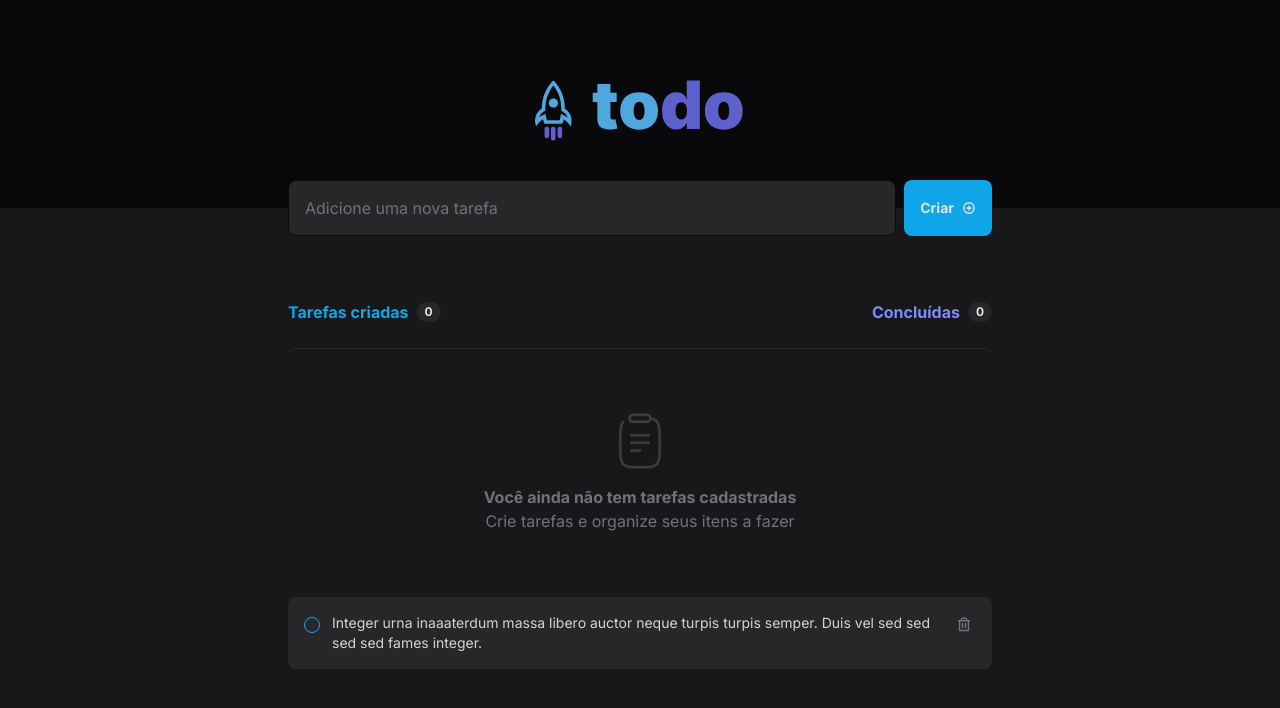
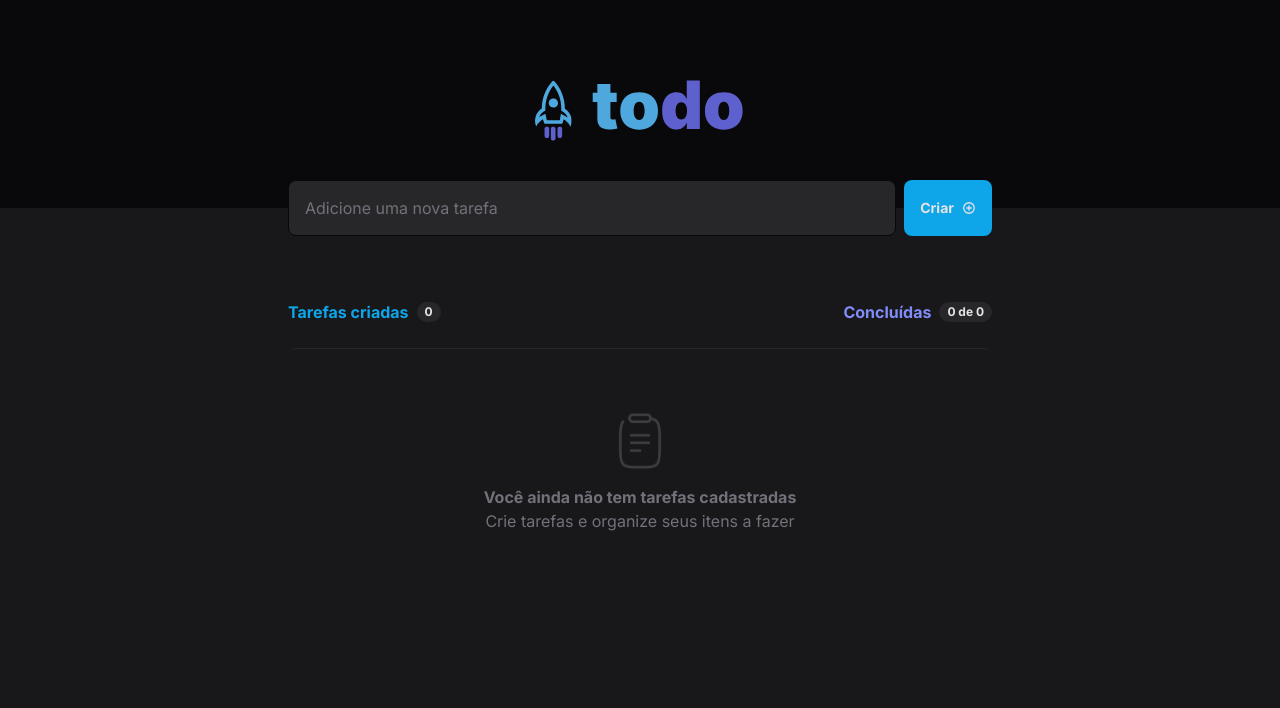
Before and after one commit to Albarral19/to-do-list-react-ts, a React (Vite) app: page / in a window 1280 px wide. Shown: the top 708 px of the page. Built offline with nearby package versions, Linux system fonts and the light colour scheme.

Commit message:
add todo

```diff
--- a/src/App.tsx
+++ b/src/App.tsx
@@ -1,15 +1,90 @@
+import { useState, FormEvent, ChangeEvent, InvalidEvent } from "react";
+import { PlusCircle } from "@phosphor-icons/react";
+
 import { Header } from "./components/Header";
-import { NewTask } from "./components/NewTask";
-import { Tasks } from "./components/Tasks";
+import { TasksList } from "./components/TasksList";
+import { Task } from "./Types";
 
 export function App() {
+  const [tasks, setTasks] = useState<Task[]>([]);
+  const [taskContent, setTaskContent] = useState("");
+
+  function handleCreateNewTask(event: FormEvent) {
+    event.preventDefault();
+
+    const newTask: Task = {
+      id: tasks.length + 1,
+      content: taskContent,
+      isCompleted: false,
+    };
+
+    setTasks([...tasks, newTask]);
+    setTaskContent("");
+  }
+
+  function createHandleTaskStatus(taskToChangeStatus: Task) {
+    return (event: ChangeEvent<HTMLInputElement>) => {
+      event.preventDefault();
+      const tasksAfterChangeStatus = tasks.map((task) => {
+        return task.id === taskToChangeStatus.id
+          ? { ...task, isCompleted: !task.isCompleted }
+          : task;
+      });
+
+      setTasks(tasksAfterChangeStatus);
+    };
+  }
+
+  function deleteTask(taskToDelete: Task) {
+    const tasksWithoutDeleteOne = tasks.filter((task) => {
+      return task.id !== taskToDelete.id;
+    });
+
+    setTasks(tasksWithoutDeleteOne);
+  }
+
+  function handleNewTaskChange(event: ChangeEvent<HTMLInputElement>) {
+    event.target.setCustomValidity("");
+    setTaskContent(event.target.value);
+  }
+
+  function handleNewTaskInvalid(event: InvalidEvent<HTMLInputElement>) {
+    event.target.setCustomValidity("Esse campo é obrigatório!");
+  }
+
+  const isNewTaskContentEmpty = taskContent.length === 0;
+
   return (
     <div className="h-screen bg-zinc-900">
       <Header />
-      <div className="container mx-auto w-full px-4 md:w-[736px]">
-        <NewTask />
-        <Tasks />
-      </div>
+      <main className="container mx-auto w-full px-4 md:w-[736px]">
+        <form
+          className="-mt-7 flex items-center justify-center gap-2"
+          onSubmit={handleCreateNewTask}
+        >
+          <input
+            name="taskContent"
+            className="h-14 w-full rounded-lg border border-zinc-950 bg-zinc-800 p-4 text-zinc-300 placeholder:text-zinc-500 focus:outline-none focus:ring focus:ring-indigo-400"
+            type="text"
+            placeholder="Adicione uma nova tarefa"
+            value={taskContent}
+            onChange={handleNewTaskChange}
+            onInvalid={handleNewTaskInvalid}
+            required
+          />
+          <button
+            className="flex h-14 items-center justify-center gap-2 rounded-lg bg-sky-500 p-4 text-sm font-bold text-zinc-200 hover:bg-sky-600"
+            disabled={isNewTaskContentEmpty}
+          >
+            <span>Criar</span> <PlusCircle size={14} weight="bold" />
+          </button>
+        </form>
+        <TasksList
+          tasks={tasks}
+          onDeleteTask={deleteTask}
+          onChangeTaskStatus={createHandleTaskStatus}
+        />
+      </main>
     </div>
   );
 }
--- /dev/null
+++ b/src/Types.tsx
@@ -0,0 +1,23 @@
+import { ChangeEvent } from "react";
+
+export interface Task {
+  id: number;
+  content: string;
+  isCompleted: boolean;
+}
+
+export interface TasksListProps {
+  tasks: Task[];
+  onDeleteTask: (taskToDelete: Task) => void;
+  onChangeTaskStatus: (
+    taskToChangeStatus: Task,
+  ) => (event: ChangeEvent<HTMLInputElement>) => void;
+}
+
+export interface TaskProps {
+  task: Task;
+  onDeleteTask: (taskToDelete: Task) => void;
+  onChangeTaskStatus: (
+    taskToChangeStatus: Task,
+  ) => (event: ChangeEvent<HTMLInputElement>) => void;
+}
--- a/src/components/NewTask.tsx
+++ /dev/null
@@ -1,16 +0,0 @@
-import { PlusCircle } from "@phosphor-icons/react";
-
-export function NewTask() {
-  return (
-    <form className="-mt-7 flex items-center justify-center gap-2">
-      <input
-        className="h-14 w-full rounded-lg border border-zinc-950 bg-zinc-800 p-4 text-zinc-300 placeholder:text-zinc-500 focus:outline-none focus:ring focus:ring-indigo-400"
-        type="text"
-        placeholder="Adicione uma nova tarefa"
-      />
-      <button className="flex h-14 items-center justify-center gap-2 rounded-lg bg-sky-500 p-4 text-sm font-bold text-zinc-200 hover:bg-sky-600">
-        <span>Criar</span> <PlusCircle size={14} weight="bold" />
-      </button>
-    </form>
-  );
-}
--- a/src/components/Task.tsx
+++ b/src/components/Task.tsx
@@ -1,44 +1,37 @@
 import { Trash, Check } from "@phosphor-icons/react";
-import { useState } from "react";
+import { TaskProps } from "../Types";
 
-export function Task() {
-  const [checked, setChecked] = useState(false);
-
-  function toggleCheckbox() {
-    setChecked(!checked);
-  }
-
+export function Task({ task, onDeleteTask, onChangeTaskStatus }: TaskProps) {
   return (
     <div className="flex items-start gap-3 rounded-lg bg-zinc-800 p-4">
       <label className="my-1 cursor-pointer">
         <input
           type="checkbox"
-          onChange={toggleCheckbox}
+          onChange={onChangeTaskStatus(task)}
           className="hidden"
-          checked={checked}
+          checked={task.isCompleted}
         />
         <div
           className={`flex size-4 items-center justify-center rounded-full transition-all ${
-            checked
+            task.isCompleted
               ? "border-none bg-indigo-600 hover:bg-indigo-500"
               : "border border-sky-500 hover:border-sky-400"
           }`}
         >
-          {checked && <Check size={10} weight="bold" />}
+          {task.isCompleted && <Check size={10} weight="bold" />}
         </div>
       </label>
 
       <p
-        className={`text-sm ${
-          checked ? "text-zinc-500 line-through" : "text-zinc-300"
+        className={`flex-1 text-sm ${
+          task.isCompleted ? "text-zinc-500 line-through" : "text-zinc-300"
         }`}
       >
-        Integer urna inaaaterdum massa libero auctor neque turpis turpis semper.
-        Duis vel sed sed sed sed fames integer.
+        {task.content}
       </p>
-      <div className="cursor-pointer rounded text-zinc-500 hover:bg-zinc-700 hover:text-red-400">
+      <button className="cursor-pointer rounded text-zinc-500 hover:bg-zinc-700 hover:text-red-400">
         <Trash className="my-1" width={24} weight="bold" />
-      </div>
+      </button>
     </div>
   );
 }
--- a/src/components/Tasks.tsx
+++ b/src/components/TasksList.tsx
@@ -1,25 +1,40 @@
+import { TasksListProps } from "../Types";
+import { Task } from "./Task";
 import ClipboardText from "../assets/Clipboard.svg";
-import { Task } from "./Task";
 
-export function Tasks() {
+export function TasksList({
+  tasks,
+  onChangeTaskStatus,
+  onDeleteTask,
+}: TasksListProps) {
+  const tasksCompleted = tasks.reduce((count, task) => {
+    return task.isCompleted ? count + 1 : count;
+  }, 0);
+
   return (
     <div>
       <header className="flex justify-between rounded-lg pb-6 pt-16 font-bold">
         <div className="flex items-center gap-2">
           <span className="text-sky-500">Tarefas criadas</span>
           <span className="flex justify-center rounded-full bg-zinc-800 px-2 py-1 text-xs leading-3 text-zinc-200">
-            0
+            {tasks.length}
           </span>
         </div>
         <div className="flex items-center gap-2">
           <span className="text-indigo-400">Concluídas</span>
           <span className="flex justify-center rounded-full bg-zinc-800 px-2 py-1 text-xs leading-3 text-zinc-200">
-            0
+            {tasksCompleted} de {tasks.length}
           </span>
         </div>
       </header>
       <main>
-        <div className="flex flex-col items-center justify-center rounded-lg border-t border-t-zinc-800 py-16 text-base leading-6 text-zinc-500">
+        <div
+          className={
+            tasks.length > 0
+              ? "hidden"
+              : "flex flex-col items-center justify-center rounded-lg border-t border-t-zinc-800 py-16 text-base leading-6 text-zinc-500"
+          }
+        >
           <img
             src={ClipboardText}
             alt="Imagem de um clipboard"
@@ -28,7 +43,18 @@ export function Tasks() {
           <p className="font-bold">Você ainda não tem tarefas cadastradas</p>
           <p>Crie tarefas e organize seus itens a fazer</p>
         </div>
-        <Task />
+        <div className="flex flex-col justify-center gap-3">
+          {tasks.map((task) => {
+            return (
+              <Task
+                key={task.id}
+                task={task}
+                onDeleteTask={onDeleteTask}
+                onChangeTaskStatus={onChangeTaskStatus}
+              />
+            );
+          })}
+        </div>
       </main>
     </div>
   );
```
